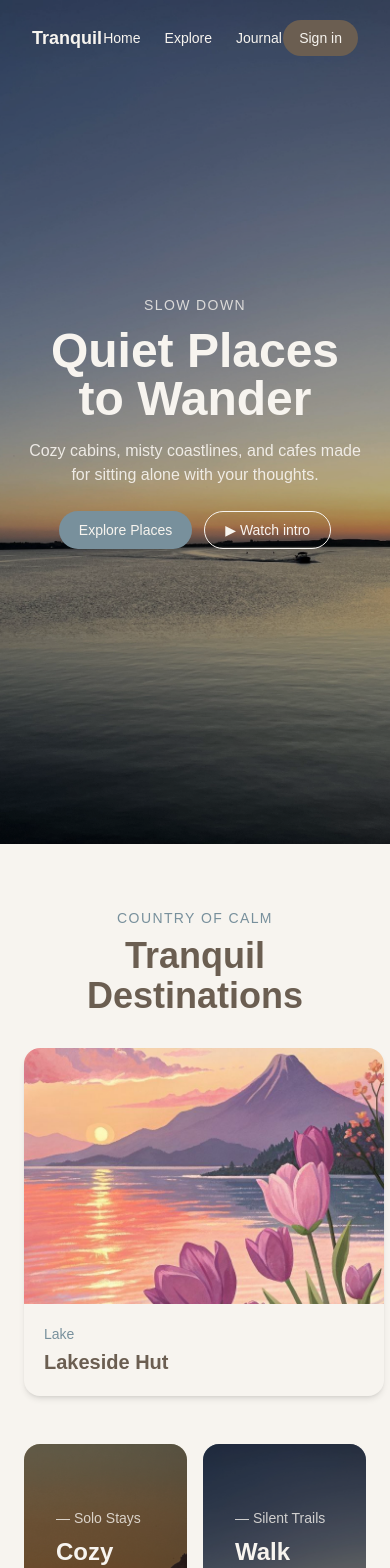
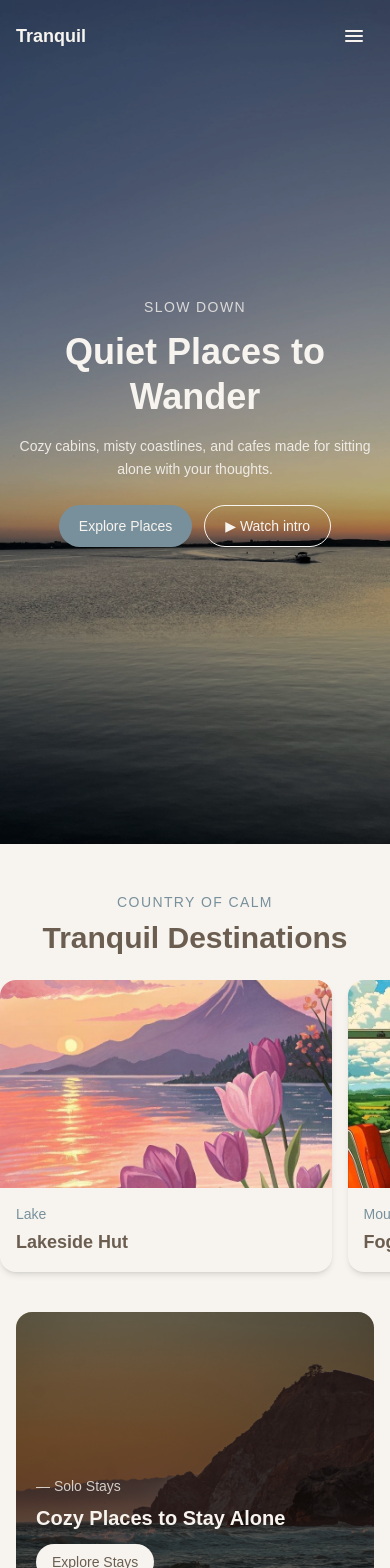
Before and after one commit to AmaraImran/NEXTJS-PROJECTS, a Next.js app in the folder travel-app/: page / in a window 390 px wide. Shown: the top 1568 px of the page. Built offline with nearby package versions, Linux system fonts and the light colour scheme.

Commit message:
responsive design

```diff
--- a/travel-app/components/DestinationCard.jsx
+++ b/travel-app/components/DestinationCard.jsx
@@ -2,16 +2,16 @@ import Link from "next/link";
 
 export default function DestinationCard({ destination }) {
   return (
-    <Link href={`/destinations/${destination.id}`} className="shrink-0">
-      <div className="w-[360px] rounded-2xl overflow-hidden shadow-md bg-[#F7F4EF] hover:shadow-lg transition-shadow">
+    <Link href={`/destinations/${destination.id}`} className="w-[min(85vw,360px)] shrink-0 snap-start">
+      <div className="overflow-hidden rounded-2xl bg-[#F7F4EF] shadow-md transition-shadow hover:shadow-lg">
         <div
-          className="h-64 bg-cover bg-center"
+          className="h-52 bg-cover bg-center sm:h-64"
           style={{ backgroundImage: `url(${destination.image})` }}
         />
 
-        <div className="p-5">
+        <div className="p-4 sm:p-5">
           <p className="text-[#78909C] text-sm mb-1">{destination.tag}</p>
-          <h3 className="text-[#6B5E51] font-semibold text-xl">
+          <h3 className="text-lg font-semibold text-[#6B5E51] sm:text-xl">
             {destination.title}
           </h3>
         </div>
--- a/travel-app/components/DestinationSlider.jsx
+++ b/travel-app/components/DestinationSlider.jsx
@@ -1,7 +1,7 @@
 import DestinationCard from "./DestinationCard";
 export default function DestinationSlider({ destinations }) {
   return (
-    <div className="flex gap-4 overflow-x-auto pb-4 px-6">
+    <div className="flex snap-x snap-mandatory gap-4 overflow-x-auto px-4 pb-4 sm:px-6">
       {destinations.map((d) => (
         <DestinationCard key={d.id} destination={d} />
       ))}
--- a/travel-app/components/GuideCard.jsx
+++ b/travel-app/components/GuideCard.jsx
@@ -1,17 +1,17 @@
 export default function GuideCard({ guide }) {
   return (
-    <div className="w-[380px] shrink-0 rounded-2xl overflow-hidden shadow-md relative">
+    <div className="relative w-[min(85vw,380px)] shrink-0 snap-start overflow-hidden rounded-2xl shadow-md">
       <div
-        className="h-72 bg-cover bg-center"
+        className="h-64 bg-cover bg-center sm:h-72"
         style={{ backgroundImage: `url(${guide.image})` }}
       />
       <div className="absolute inset-0 bg-gradient-to-t from-black/70 via-black/10 to-transparent" />
       <button className="absolute top-4 right-4 bg-[#F7F4EF]/90 w-9 h-9 rounded-full flex items-center justify-center">
         ♡
       </button>
-      <div className="absolute bottom-5 left-5 right-5">
-        <h3 className="text-[#F7F4EF] font-semibold text-xl mb-1">{guide.title}</h3>
-        <div className="flex gap-3 text-[#F7F4EF]/80 text-sm">
+      <div className="absolute bottom-5 left-4 right-4 sm:left-5 sm:right-5">
+        <h3 className="mb-1 text-lg font-semibold text-[#F7F4EF] sm:text-xl">{guide.title}</h3>
+        <div className="flex flex-wrap gap-x-3 gap-y-1 text-sm text-[#F7F4EF]/80">
           <span>📍 {guide.location}</span>
           <span>👤 {guide.type}</span>
         </div>
--- a/travel-app/components/GuideSlider.jsx
+++ b/travel-app/components/GuideSlider.jsx
@@ -2,7 +2,7 @@ import GuideCard from "./GuideCard";
 
 export default function GuideSlider({ guides }) {
   return (
-    <div className="flex gap-4 overflow-x-auto pb-4 px-6">
+    <div className="flex snap-x snap-mandatory gap-4 overflow-x-auto px-4 pb-4 sm:px-6">
       {guides.map((guide) => (
         <GuideCard key={guide.id} guide={guide} />
       ))}
--- a/travel-app/components/Hero.jsx
+++ b/travel-app/components/Hero.jsx
@@ -1,27 +1,27 @@
 export default function Hero() {
   return (
     <div
-      className="relative h-screen bg-cover bg-center flex flex-col items-center justify-center text-center px-6"
+      className="relative flex min-h-[36rem] min-h-[100svh] flex-col items-center justify-center bg-cover bg-center px-4 py-28 text-center sm:px-6"
       style={{ backgroundImage: "url(/images/hero2.jpg)" }}
     >
       <div className="absolute inset-0 bg-black/30" />
 
       <div className="relative z-[1]">
-        <p className="text-[#F7F4EF]/80 text-sm tracking-widest uppercase mb-3">
+        <p className="mb-3 text-sm uppercase tracking-widest text-[#F7F4EF]/80">
           Slow down
         </p>
-        <h1 className="text-[#F7F4EF] text-5xl font-bold mb-4">
+        <h1 className="mx-auto mb-4 max-w-4xl text-4xl font-bold leading-tight text-[#F7F4EF] sm:text-5xl lg:text-6xl">
           Quiet Places to Wander
         </h1>
-        <p className="text-[#F7F4EF]/90 max-w-md mx-auto mb-6">
+        <p className="mx-auto mb-6 max-w-md text-sm leading-relaxed text-[#F7F4EF]/90 sm:text-base">
           Cozy cabins, misty coastlines, and cafes made for sitting alone with
           your thoughts.
         </p>
-        <div className="flex gap-3 justify-center">
-          <button className="bg-[#78909C] text-[#F7F4EF] px-5 py-2 rounded-full text-sm">
+        <div className="flex flex-wrap justify-center gap-3">
+          <button className="rounded-full bg-[#78909C] px-5 py-2.5 text-sm text-[#F7F4EF]">
             Explore Places
           </button>
-          <button className="bg-transparent text-[#F7F4EF] border border-[#F7F4EF] px-5 py-2 rounded-full text-sm">
+          <button className="rounded-full border border-[#F7F4EF] bg-transparent px-5 py-2.5 text-sm text-[#F7F4EF]">
             ▶ Watch intro
           </button>
         </div>
--- a/travel-app/components/Navbar.jsx
+++ b/travel-app/components/Navbar.jsx
@@ -1,18 +1,61 @@
+"use client";
+
 import Link from "next/link";
+import { useState } from "react";
 
 export default function Navbar({ dark = false }) {
+  const [menuOpen, setMenuOpen] = useState(false);
   const text = dark ? "text-[#6B5E51]" : "text-[#F7F4EF]";
+
+  const closeMenu = () => setMenuOpen(false);
+
   return (
-    <nav className={`${dark ? "relative" : "absolute top-0 left-0 right-0"} z-10 flex items-center justify-between px-8 py-5`}>
-      <Link href="/" className={`${text} font-semibold text-lg`}>Tranquil</Link>
-      <div className={`flex gap-6 text-sm ${text}`}>
-        <Link href="/">Home</Link>
-        <Link href="/explore">Explore</Link>
-        <Link href="/journal">Journal</Link>
+    <nav className={`${dark ? "relative" : "absolute top-0 left-0 right-0"} z-20 flex items-center justify-between px-4 py-4 sm:px-6 sm:py-5 lg:px-8`}>
+      <Link href="/" onClick={closeMenu} className={`${text} text-lg font-semibold`}>
+        Tranquil
+      </Link>
+
+      <div className={`hidden items-center gap-6 text-sm md:flex ${text}`}>
+        <Link href="/" className="transition-opacity hover:opacity-70">Home</Link>
+        <Link href="/explore" className="transition-opacity hover:opacity-70">Explore</Link>
+        <Link href="/journal" className="transition-opacity hover:opacity-70">Journal</Link>
       </div>
-      <Link href="/login" className="bg-[#6B5E51] text-[#F7F4EF] px-4 py-2 rounded-full text-sm">
-  Sign in
-</Link>
+
+      <Link
+        href="/login"
+        className="hidden rounded-full bg-[#6B5E51] px-4 py-2 text-sm text-[#F7F4EF] transition-colors hover:bg-[#574b40] md:inline-flex"
+      >
+        Sign in
+      </Link>
+
+      <button
+        type="button"
+        className={`inline-flex h-10 w-10 items-center justify-center rounded-full md:hidden ${dark ? "text-[#6B5E51]" : "text-[#F7F4EF]"}`}
+        aria-label={menuOpen ? "Close navigation menu" : "Open navigation menu"}
+        aria-expanded={menuOpen}
+        aria-controls="mobile-navigation"
+        onClick={() => setMenuOpen((open) => !open)}
+      >
+        <svg aria-hidden="true" viewBox="0 0 24 24" fill="none" className="h-6 w-6" stroke="currentColor" strokeWidth="2">
+          {menuOpen ? (
+            <path strokeLinecap="round" d="m6 6 12 12M18 6 6 18" />
+          ) : (
+            <path strokeLinecap="round" d="M4 7h16M4 12h16M4 17h16" />
+          )}
+        </svg>
+      </button>
+
+      {menuOpen && (
+        <div
+          id="mobile-navigation"
+          className="absolute left-4 right-4 top-full flex flex-col gap-1 rounded-2xl bg-[#F7F4EF] p-3 text-[#6B5E51] shadow-xl md:hidden"
+        >
+          <Link href="/" onClick={closeMenu} className="rounded-xl px-4 py-3 text-sm hover:bg-black/5">Home</Link>
+          <Link href="/explore" onClick={closeMenu} className="rounded-xl px-4 py-3 text-sm hover:bg-black/5">Explore</Link>
+          <Link href="/journal" onClick={closeMenu} className="rounded-xl px-4 py-3 text-sm hover:bg-black/5">Journal</Link>
+          <Link href="/login" onClick={closeMenu} className="mt-1 rounded-xl bg-[#6B5E51] px-4 py-3 text-center text-sm text-[#F7F4EF]">Sign in</Link>
+        </div>
+      )}
     </nav>
   );
 }
--- a/travel-app/components/SectionHeader.jsx
+++ b/travel-app/components/SectionHeader.jsx
@@ -1,8 +1,8 @@
 export default function SectionHeader({ label, title }) {
   return (
-    <div className="px-6 pt-16 pb-8 text-center">
-      <p className="text-[#78909C] text-sm mb-2 tracking-widest uppercase">{label}</p>
-      <h2 className="text-4xl font-bold text-[#6B5E51]">{title}</h2>
+    <div className="px-4 pb-6 pt-12 text-center sm:px-6 sm:pb-8 sm:pt-16">
+      <p className="mb-2 text-sm uppercase tracking-widest text-[#78909C]">{label}</p>
+      <h2 className="text-3xl font-bold text-[#6B5E51] sm:text-4xl">{title}</h2>
     </div>
   );
 }
--- a/travel-app/components/SplitBanner.jsx
+++ b/travel-app/components/SplitBanner.jsx
@@ -1,14 +1,14 @@
 export default function SplitBanner() {
   return (
-    <div className="grid grid-cols-2 gap-4 px-6 py-8">
+    <div className="grid grid-cols-1 gap-4 px-4 py-6 sm:px-6 sm:py-8 md:grid-cols-2">
       <div
-        className="relative h-80 rounded-2xl overflow-hidden flex items-end p-8 bg-cover bg-center"
+        className="relative flex min-h-72 items-end overflow-hidden rounded-2xl bg-cover bg-center p-5 sm:h-80 sm:p-8"
         style={{ backgroundImage: "url(/images/hero1.jpg)" }}
       >
         <div className="absolute inset-0 bg-black/50" />
         <div className="relative z-[1]">
           <p className="text-[#F7F4EF]/80 text-sm mb-2">— Solo Stays</p>
-          <h3 className="text-[#F7F4EF] text-2xl font-bold mb-3">
+          <h3 className="mb-3 text-xl font-bold text-[#F7F4EF] sm:text-2xl">
             Cozy Places to Stay Alone
           </h3>
           <button className="bg-[#F7F4EF] text-[#6B5E51] px-4 py-2 rounded-full text-sm">
@@ -18,13 +18,13 @@ export default function SplitBanner() {
       </div>
 
       <div
-        className="relative h-80 rounded-2xl overflow-hidden flex items-end p-8 bg-cover bg-center"
+        className="relative flex min-h-72 items-end overflow-hidden rounded-2xl bg-cover bg-center p-5 sm:h-80 sm:p-8"
         style={{ backgroundImage: "url(/images/hero2.jpg)" }}
       >
         <div className="absolute inset-0 bg-black/50" />
         <div className="relative z-[1]">
           <p className="text-[#F7F4EF]/80 text-sm mb-2">— Silent Trails</p>
-          <h3 className="text-[#F7F4EF] text-2xl font-bold mb-3">
+          <h3 className="mb-3 text-xl font-bold text-[#F7F4EF] sm:text-2xl">
             Walk Where It's Quiet
           </h3>
           <button className="bg-[#F7F4EF] text-[#6B5E51] px-4 py-2 rounded-full text-sm">
--- a/travel-app/components/Spotlight.jsx
+++ b/travel-app/components/Spotlight.jsx
@@ -1,9 +1,9 @@
 export default function Spotlight() {
   return (
-    <div className="mx-6 my-12 rounded-2xl overflow-hidden grid grid-cols-2 bg-[#363f39]">
-      <div className="p-10 flex flex-col justify-center">
+    <div className="mx-4 my-8 grid grid-cols-1 overflow-hidden rounded-2xl bg-[#363f39] sm:mx-6 sm:my-12 md:grid-cols-2">
+      <div className="flex flex-col justify-center p-6 sm:p-10">
         <p className="text-[#F7F4EF]/70 text-sm mb-2">— Monthly Spotlight</p>
-        <h3 className="text-[#F7F4EF] text-3xl font-bold mb-3">
+        <h3 className="mb-3 text-2xl font-bold text-[#F7F4EF] sm:text-3xl">
           The Hidden Cove
         </h3>
         <p className="text-[#F7F4EF]/80 mb-5">
@@ -14,7 +14,7 @@ export default function Spotlight() {
         </button>
       </div>
       <div
-        className="h-80 bg-cover bg-center"
+        className="h-56 bg-cover bg-center sm:h-72 md:h-80"
         style={{ backgroundImage: "url(/images/hero4.jpg)" }}
       />
     </div>
```
Also changed, not shown: travel-app/components/Footer.jsx (+4 -4 lines), travel-app/components/Newsletter.jsx (+6 -5 lines), travel-app/src/app/journal/[id]/page.jsx (line endings or trailing spaces).
